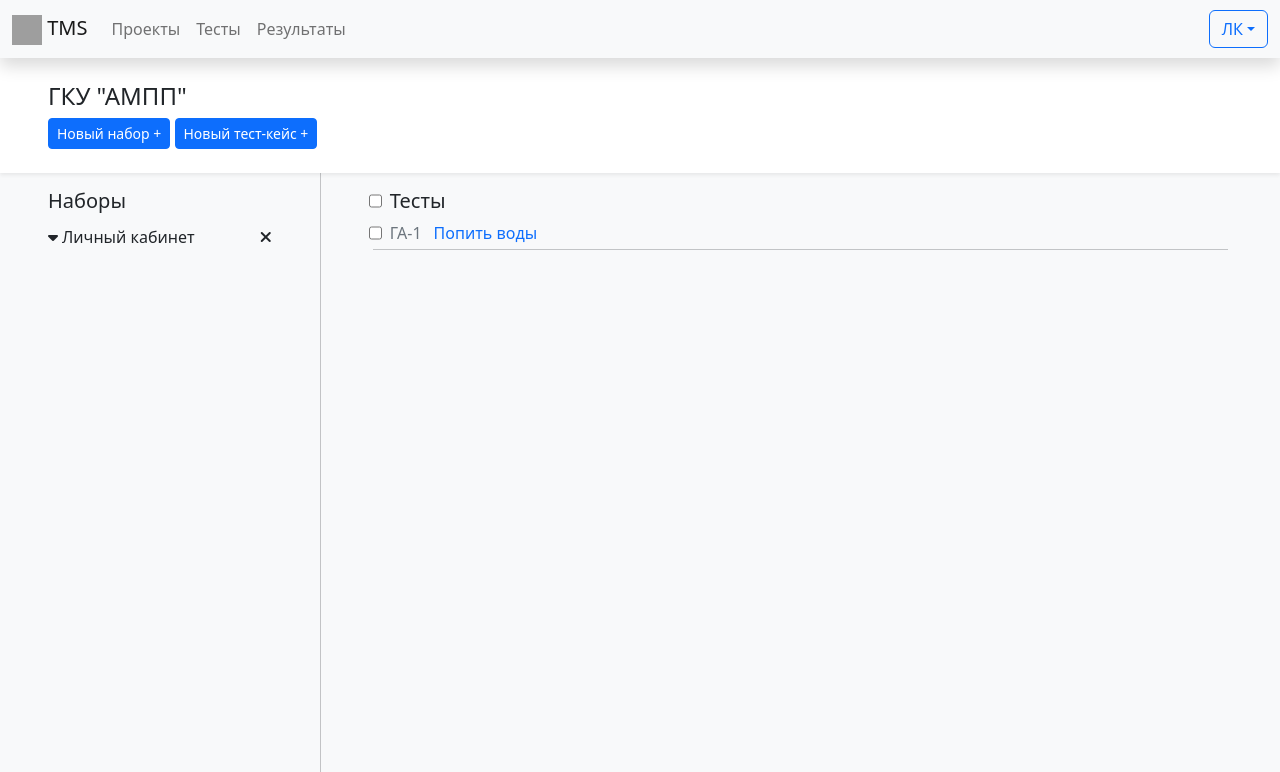
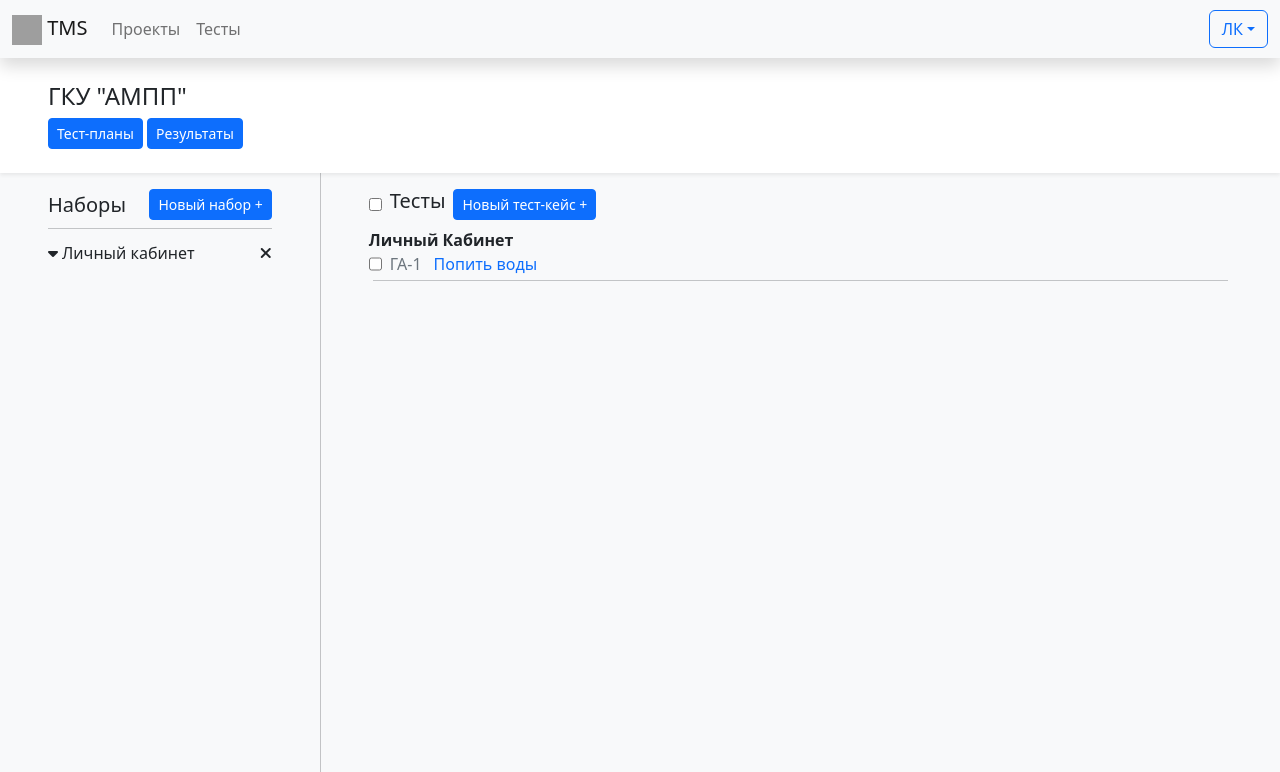
Before and after one commit to zhizhkaa/zhizhkaa_TMS, a Django app: page /project/2/ in a window 1280 px wide. Shown: the top 772 px of the page. Run offline with Django 4.2, Linux system fonts and the light colour scheme; data comes from the database, SQL or seed files in the repository; both versions use the stored data as it was after the commit; some libraries are stand-ins or nearby versions; grey boxes are pictures that could not be loaded.

Commit message:
Список тестов и список тест-планов

```diff
--- a/templates/base.html
+++ b/templates/base.html
@@ -107,7 +107,6 @@
                                 <ul class="navbar-nav mr-auto">
                                         <a class="nav-link" href="{% url 'projects' %}">Проекты</a>
                                         <a class="nav-link" href="{% url 'tests' %}">Тесты</a>
-                                        <a class="nav-link" href="#">Результаты</a>
                                 </ul>
                         </div>
                         <div class="btn-group">
--- a/templates/projects/project_view.html
+++ b/templates/projects/project_view.html
@@ -3,15 +3,36 @@
     <div class="bg-light">
         <div class="p-4 px-5 bg-white shadow-sm">
             <h4>{{ project }}</h4>
+            <a type="button" href="{% url 'test_plans' project_pk=project.id %}" class="btn btn-primary btn-sm text-nowrap">Тест-планы</a>
+            <button type="button" class="btn btn-primary btn-sm text-nowrap">Результаты</button>
+        </div>
+        <div class="d-flex flex-row"  style="height: 75vh;">
+            <!-- Список наборов проекта -->
+            <div id="suites"class="pt-3 px-5 w-25">
+                <div class="d-flex flex-row justify-content-between align-items-center">
+                    <div class="me-2 mb-0 h5">Наборы</div>
                     <!-- Новый набор -->
                     <!-- TODO: Переделать через формы -->
                     <button type="button"
                             class="btn btn-primary btn-sm text-nowrap"
                             data-bs-toggle="modal"
                             data-bs-target="#newSuite">Новый набор +</button>
+                </div>
+                <hr class="my-2">
                 {% include 'projects/modals/new_suite.html' %}
                 {% block new_suite %}
                 {% endblock new_suite %}
+                {% include 'projects/suite_list.html' %}
+                {% block suite_list %}
+                {% endblock suite_list %}
+            </div>
+            <div class="vr"></div>
+            <!-- Список тест-кейсов проекта -->
+            <div id="tests" class="w-75 pt-3 px-5">
+                <div class="mb-2">
+                    <div class="d-flex flex-row">
+                        <input type="checkbox" onClick="toggle(this)" class="">
+                        <p class="mx-2 mb-0 h5">Тесты</p>
                         <!-- Новый тест-кейс -->
                         <button type="button"
                                 class="btn btn-primary btn-sm text-nowrap"
@@ -21,61 +42,7 @@
                         {% block new_testCase %}
                         {% endblock new_testCase %}
                     </div>
-        <div class="d-flex flex-row"  style="height: 75vh;">
-            <!-- Список наборов проекта -->
-            <div id="suites"class="pt-3 px-5 w-25">
-                <p class="mb-2 h5">Наборы</p>
-                {% if suite_test_list %}
-                    {% for suite_name, test_list in suite_test_list.items %}
-                        <div class="d-flex flex-row justify-content-between align-items-center">
-                            <a class="d-flex align-items-center text-dark text-decoration-none"
-                               data-bs-toggle="collapse"
-                               href="#collapse_{{ forloop.counter }}"
-                               name="suiteSelect">
-                                {% if test_list %}
-                                    <i class="fa-solid fa-caret-down"></i>
-                                {% else %}
-                                    <i class="fa-solid fa-caret-down" style="color: #f8f9fa;"></i>
-                                {% endif %}
-                                <div class="m-1">{{ suite_name }}</div>
-                            </a>
-                            <a href=""
-                               class="fa-solid fa-xmark text-dark text-decoration-none"
-                               data-bs-toggle="modal"
-                               data-bs-target="#deleteSuiteModal_{{ forloop.counter }}"></a>
-                            <div  class="modal fade"
-                                  id="deleteSuiteModal_{{ forloop.counter }}"
-                                  tabindex="-1"
-                                  aria-labelledby="deleteSuiteModalLabel_{{ forloop.counter }}"
-                                  aria-hidden="true">
-                                {% csrf_token %}
-                                <div class="modal-dialog">
-                                    <div class="modal-content">
-                                        <div class="modal-header">
-                                            <h5 class="modal-title" id="deleteSuiteModalLabel_{{ forloop.counter }}">Удалить?</h5>
-                                            <button type="button"
-                                                    class="btn-close"
-                                                    data-bs-dismiss="modal"
-                                                    aria-label="Close"></button>
                 </div>
-                                        <div class="modal-body" name="suite_name">
-                                            Вы уверены что хотите удалить набор: <strong>{{ suite_name }}</strong>
-                                        </div>
-                                        <div class="modal-footer">
-                                            <button type="button" class="btn btn-secondary" data-bs-dismiss="modal">Отмена</button>
-                                            <a type="button" href="{% url 'delete_suite' project_pk=project.id suite_name=suite_name %}" class="btn btn-danger">Удалить</a>
-                                        </div>
-                                    </div>
-                                </div>
-                            </div>
-                        </div>
-                    {% endfor %}
-                {% else %}
-                    <div class="text-danger">Нет наборов</div>
-                {% endif %}
-            </div>
-            <div class="vr"></div>
-            <!-- Список тест-кейсов проекта -->
                 {% include "testCase/testCase_table.html" %}
                 {% block testCaseTable %}
                 {% endblock testCaseTable %}
--- a/templates/projects/projects_search_results.html
+++ b/templates/projects/projects_search_results.html
@@ -1 +1 @@
-{% extends 'projects.html' %}
+{% extends 'projects/projects.html' %}
--- /dev/null
+++ b/templates/projects/suite_list.html
@@ -0,0 +1,52 @@
+{% block suite_list %}
+    {% if suite_test_list %}
+        {% for suite_name, test_list in suite_test_list.items %}
+            <div class="d-flex flex-row justify-content-between align-items-center">
+                <a class="d-flex align-items-center text-dark text-decoration-none"
+                   data-bs-toggle="collapse"
+                   href="#collapse_{{ forloop.counter }}"
+                   name="suiteSelect">
+                    {% if test_list %}
+                        <i class="fa-solid fa-caret-down"></i>
+                    {% else %}
+                        <i class="fa-solid fa-caret-down" style="color: #f8f9fa;"></i>
+                    {% endif %}
+                    <div class="m-1">{{ suite_name }}</div>
+                </a>
+                <a href=""
+                   class="fa-solid fa-xmark text-dark text-decoration-none"
+                   data-bs-toggle="modal"
+                   data-bs-target="#deleteSuiteModal_{{ forloop.counter }}"></a>
+                <div class="modal fade"
+                     id="deleteSuiteModal_{{ forloop.counter }}"
+                     tabindex="-1"
+                     aria-labelledby="deleteSuiteModalLabel_{{ forloop.counter }}"
+                     aria-hidden="true">
+                    {% csrf_token %}
+                    <div class="modal-dialog">
+                        <div class="modal-content">
+                            <div class="modal-header">
+                                <h5 class="modal-title" id="deleteSuiteModalLabel_{{ forloop.counter }}">Удалить?</h5>
+                                <button type="button"
+                                        class="btn-close"
+                                        data-bs-dismiss="modal"
+                                        aria-label="Close"></button>
+                            </div>
+                            <div class="modal-body" name="suite_name">
+                                Вы уверены что хотите удалить набор: <strong>{{ suite_name }}</strong>
+                            </div>
+                            <div class="modal-footer">
+                                <button type="button" class="btn btn-secondary" data-bs-dismiss="modal">Отмена</button>
+                                <a type="button"
+                                   href="{% url 'delete_suite' project_pk=project.id suite_name=suite_name %}"
+                                   class="btn btn-danger">Удалить</a>
+                            </div>
+                        </div>
+                    </div>
+                </div>
+            </div>
+        {% endfor %}
+    {% else %}
+        <div class="text-danger">Нет наборов</div>
+    {% endif %}
+{% endblock %}
--- a/templates/testCase/testCase_table.html
+++ b/templates/testCase/testCase_table.html
@@ -1,15 +1,9 @@
 {% block testCaseTable %}
-    <div id="tests" class="w-75 pt-3 px-5">
-        <div class="mb-2">
-            <div class="d-flex flex-row">
-                <input type="checkbox" onClick="toggle(this)" class="">
-                <p class="mx-2 mb-0 h5">Тесты</p>
-            </div>
-        </div>
         {% if suite_test_list %}
             {% for suite_name, test_list in suite_test_list.items %}
                 {% if test_list %}
                     <div class="collapse show" id="collapse_{{ forloop.counter }}">
+                        <Strong>{{ suite_name.title }}</strong>
                         {% for test in test_list %}
                             {% with projectAcronym=test.project.acronym %}
                                 <div class="d-flex flex-row">
@@ -34,5 +28,5 @@
         {% else %}
             <div>Нет тестов :(</div>
         {% endif %}
-    </div>
+
 {% endblock %}
--- a/templates/tests.html
+++ b/templates/tests.html
@@ -1,6 +1,8 @@
 {% extends 'base.html' %}
 {% block content %}
+<div class="mx-5 p-5">
     {% include "testCase/testCase_table.html" %}
     {% block testCaseTable %}
     {% endblock testCaseTable %}
+</div>
 {% endblock content %}
--- a/tests/urls.py
+++ b/tests/urls.py
@@ -7,8 +7,9 @@ from . import views
 
 urlpatterns = [
     path('projects/', views.projects, name='projects'),
-    path('tests/', views.tests, name='tests'),
     path('search', views.projects_search_results, name='search_results'),
     path('project/<int:project_pk>/', views.project_view, name='project_view'),
+    path('project/<int:project_pk>/test_plans/', views.test_plans, name='test_plans'),
     path('project/<int:project_pk>/delete/suite/<suite_name>', views.delete_suite, name='delete_suite'),
+    path('tests/', views.tests, name='tests'),
 ]
--- a/tests/views.py
+++ b/tests/views.py
@@ -2,7 +2,7 @@ from django.http import HttpResponseRedirect
 from django.shortcuts import redirect, render
 from django.urls import reverse
 
-from .models import UserProjects, Projects, TestCases, TestSuites, TestCaseSteps
+from .models import TestCasePlans, TestPlans, UserProjects, Projects, TestCases, TestSuites, TestCaseSteps
 from django.contrib.auth.models import User
 
 from django.contrib.auth.decorators import login_required
@@ -50,7 +50,6 @@ def projects(request):
 
 
 def tests(request):
-
     suite_list = TestSuites.objects.all()
 
     suite_test_list = dict()
@@ -63,13 +62,60 @@ def tests(request):
         suite_test_list[suite_iter.name] = tests
 
         for test in tests:
-            testCaseSteps[test.id] = TestCaseSteps.objects.filter(testCase=test)
+            testCaseSteps[test.id] = TestCaseSteps.objects.filter(
+                testCase=test)
 
     return render(request, 'tests.html', {
         'suite_list': suite_list,
         'suite_test_list': suite_test_list,
         'testCaseSteps': testCaseSteps
     })
+
+
+def test_plans(request, project_pk):
+    project = Projects.objects.get(id=project_pk)
+    testPlans_list = TestPlans.objects.filter(project__id=project_pk)
+
+    testPlans_testCase_dict = dict()
+    testCaseSteps = dict()
+
+    # What the fuck
+    '''
+    Попробую объяснить
+    1. Получаем список айдишников тест-планов проекта
+    2. Для каждого айдишника получаем QuerySet объектов TestCasePlans
+    3. Для каждого значения QuerySet - TestCasePlans получаем TestCase
+    4. Заносим все TestCase для айдишника плана в список и добавляем его в словарь
+
+    Итог:
+    Словарь вида:
+    testPlan_id |   1   |    2   |   3   |
+                |-------|--------|-------|
+                |  TC1  |   TC6  |       |
+                |  TC2  |   TC7  |       |
+                |  TC3  |        |       |
+                |       |        |       |
+    '''
+    for testPlan_id in testPlans_list:
+        testPlan_list = TestCasePlans.objects.filter(testPlan=testPlan_id)
+        l = list()
+        for testPlan in testPlan_list:
+            l.append(testPlan.testCase)
+            testCaseSteps[testPlan.testCase.id] = TestCaseSteps.objects.filter(
+                testCase__project=project, testCase=testPlan.testCase)
+
+        testPlans_testCase_dict[testPlan_id] = l
+
+    for k, v in testPlans_testCase_dict.items():
+        print(k, v)
+
+    return render(request, 'test_plans.html', {
+        'project': project,
+        'suite_list': testPlans_list,
+        'suite_test_list': testPlans_testCase_dict,
+        'testCaseSteps': testCaseSteps
+    }
+    )
 
 
 @login_required
```
Also changed, not shown: templates/test_plans.html (added, +9 -0 lines), tests/models.py (+3 -1 lines), db.sqlite3, tests/migrations/0011_testplans_project.py (added). Lines whose indentation alone changed are shown as unchanged.
